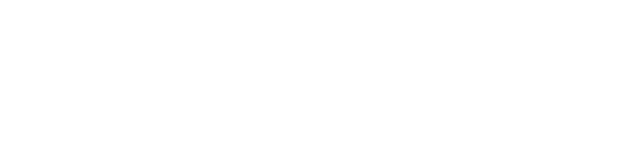
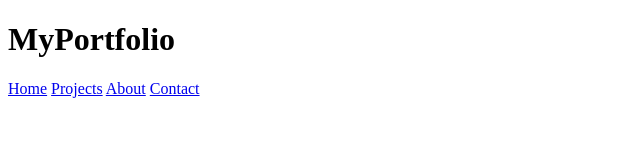
Before and after one commit to Saswata2006/Capstone-Project, a plain HTML site: page index.html in a window 1280 px wide. Shown: the whole page, without its empty margins (0-640 px from the left). Drawn offline with Linux system fonts and the light colour scheme.

Commit message:
header html added

```diff
--- a/index.html
+++ b/index.html
@@ -7,7 +7,19 @@
     <link rel="stylesheet" href="style.css">
 </head>
 <body>
-
+    <div class="over_all">
+        <div class="header">
+            <div class="logo">
+                <h1 class="myportfolio">MyPortfolio</h1>
+            </div>
+            <div class="span1">
+                <span><a href="#">Home</a></span>
+                <span><a href="#">Projects</a></span>
+                <span><a href="#">About</a></span>
+                <span><a href="#">Contact</a></span>
+            </div>
+        </div>
+    </div>
 
 
 </body>
```
